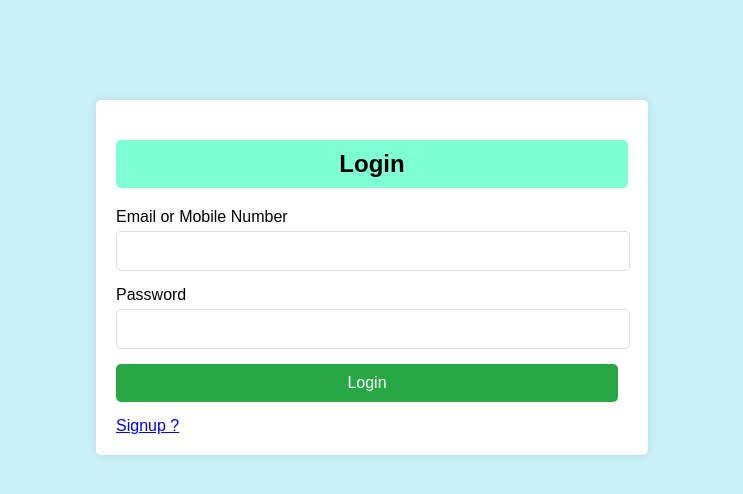
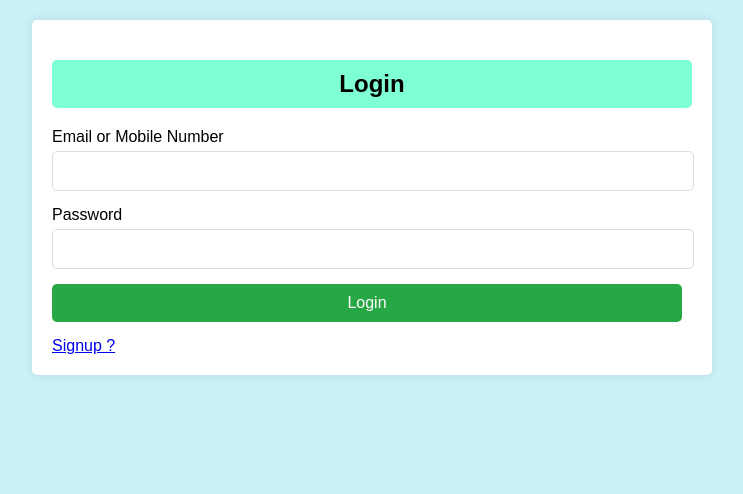
Before and after one commit to rahul9369/Registratation, a plain HTML site: page userform/Login.html in a window 1280 px wide. Shown: the whole page, without its empty margins (268-1011 px from the left). Drawn offline with Linux system fonts and the light colour scheme.

Commit message:
initial commit

```diff
--- a/userform/Login.html
+++ b/userform/Login.html
@@ -15,12 +15,12 @@
         background-color: #caf0f8;
       }
       .registration-form {
-        margin-top: 100px;
+        margin: 20px;
         background: #fff;
         padding: 20px;
         border-radius: 5px;
         box-shadow: 0 0 10px rgba(0, 0, 0, 0.1);
-        width: 40%;
+        width: 50%;
       }
       .registration-form h2 {
         margin-bottom: 20px;
```
